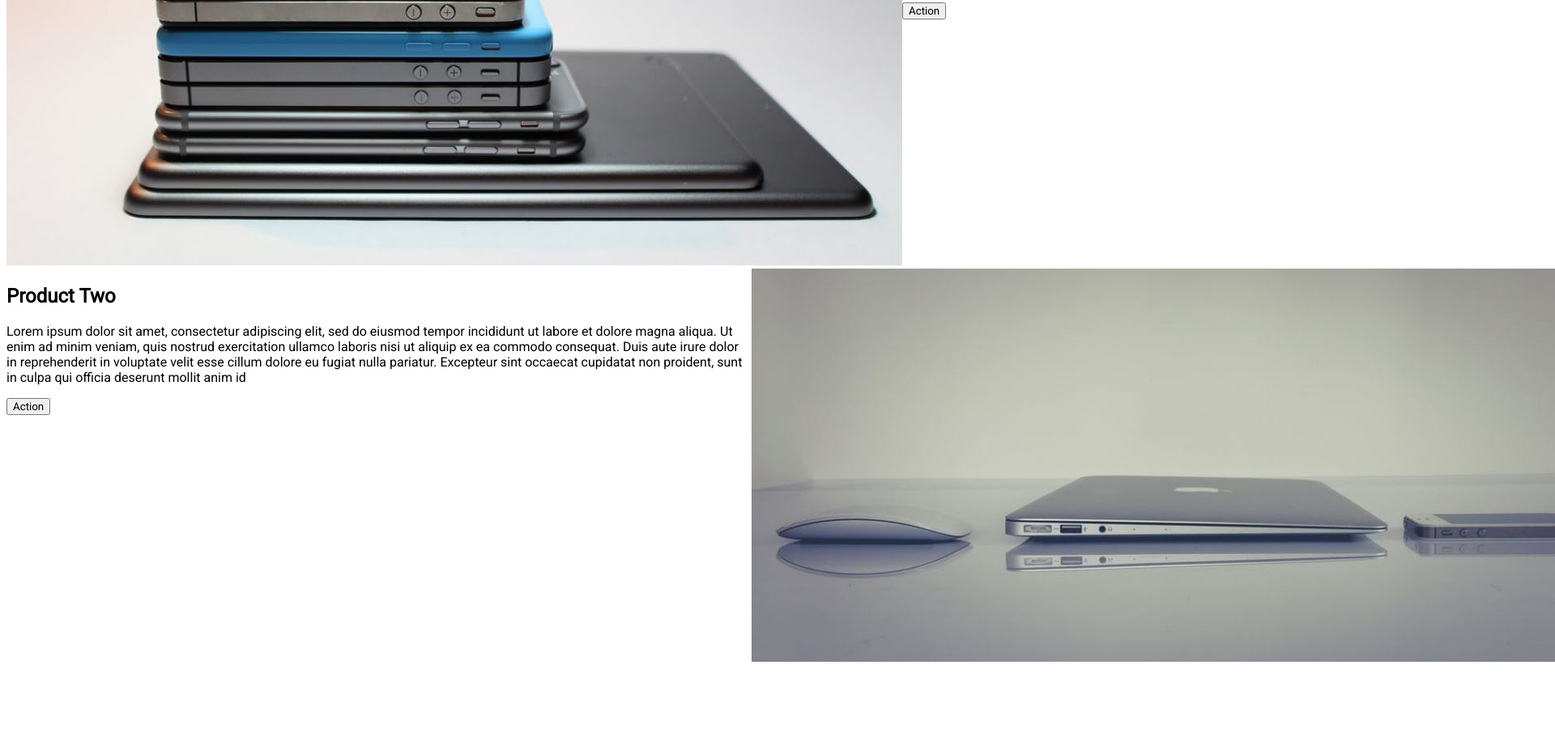
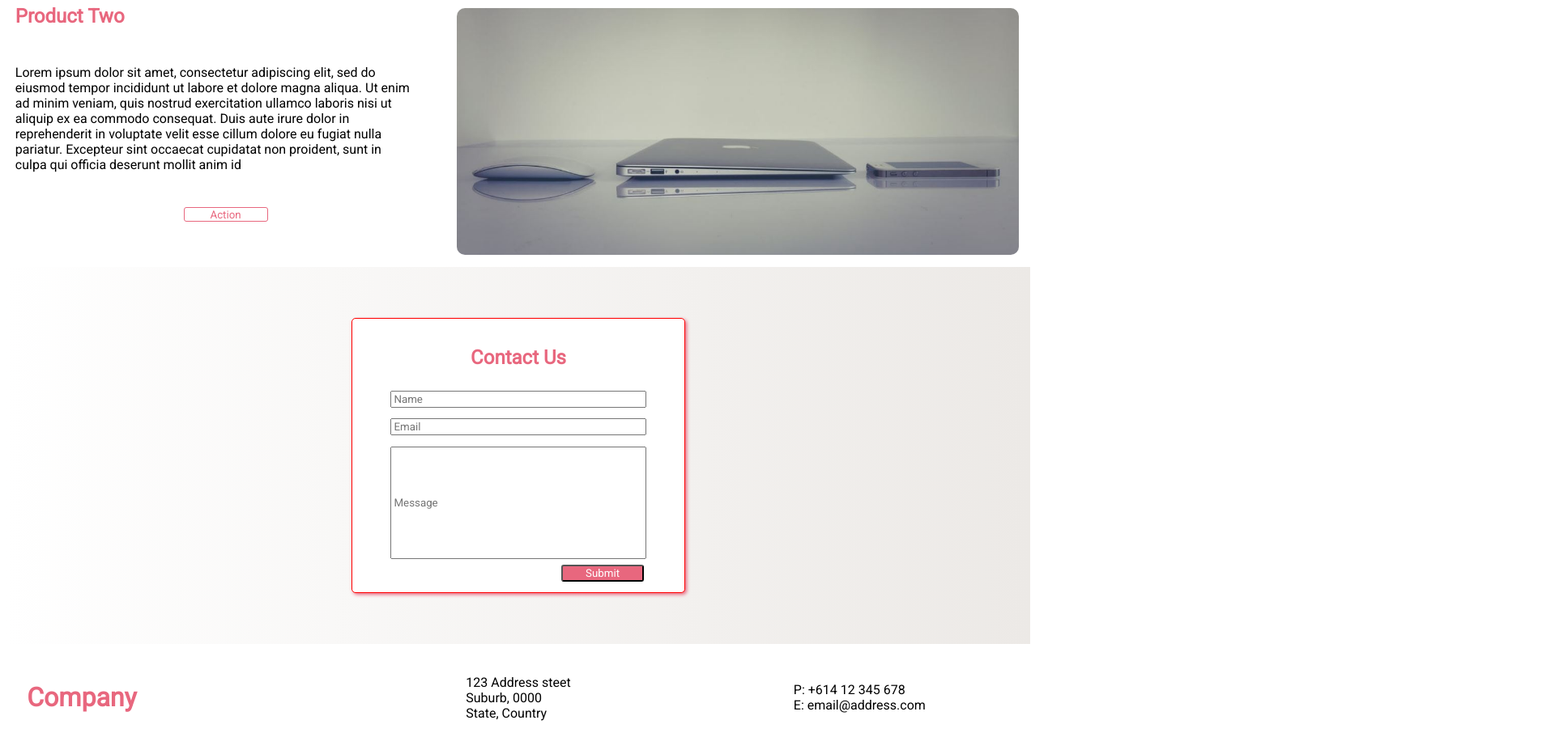
Before and after one commit to Adrian31/ninjadojo-project, a plain HTML site: page index.html in a window 1280 px wide. Shown: the part 1051-1983 px from the top of the page at 81% size, 1920 px wide, since content can reach past the window. Before the commit the page ends 1881 px from the top, so only its background shows below. Drawn offline with Linux system fonts and the light colour scheme.

Commit message:
Added contact form and footer

```diff
--- a/css/style.css
+++ b/css/style.css
@@ -200,3 +200,140 @@ a#menu svg{
   padding: 4px 0 0 0;
   margin: 2% 0 2% 0;
 }
+/*
+*
+* Products
+*
+*/
+
+img{
+  max-width: 100%;
+  height: auto;
+  display: flex;
+}
+
+.product-one-img{
+  padding: 2%;
+}
+
+.product-two-img{
+  padding: 2%;
+}
+.product-image{
+  border-radius: 10px;
+}
+
+.product-one-info {
+  padding: 2%;
+}
+
+.product-two-info {
+  padding: 2%;
+}
+
+.product-info{
+  padding: 5% 5% 5% 0;
+}
+.product-two-info {
+  padding: 2%;
+}
+
+.product-title{
+  margin-top: 0;
+  color: #e8677e;
+}
+
+.action-button {
+  text-align: center;
+  width: 20%;
+  margin: 0 40% 0 40%;
+  margin-bottom: 0;
+  padding-bottom: 0;
+  border: 1px solid #e8677e;
+  border-radius: 3px;
+  color: #e8677e;
+  background-color: transparent;
+}
+
+/*
+*
+* Contact Us
+*
+*/
+.contact-title{
+  color: #e8677e;
+  margin-top: 0;
+}
+.contact-us {
+  text-align: center;
+  background: #ECE9E6;  /* fallback for old browsers */
+  background: -webkit-linear-gradient(to right, #FFFFFF, #ECE9E6);  /* Chrome 10-25, Safari 5.1-6 */
+  background: linear-gradient(to right, #FFFFFF, #ECE9E6); /* W3C, IE 10+/ Edge, Firefox 16+, Chrome 26+, Opera 12+, Safari 7+ */
+  padding: 5%;
+}
+
+.contact-form{
+  background-color: white;
+  border: .5px solid red;
+  border-radius: 5px;
+  width: 30%;
+  margin: auto;
+  box-shadow: 2px 2px 4px #e8677e;
+  padding: 3%;
+}
+.input-name{
+  width: 90%;
+  margin: auto;
+  margin: 2%;
+}
+.input-email{
+  width: 90%;
+  margin: auto;
+  margin: 2%;
+}
+.input-message{
+  width: 90%;
+  margin: 2%;
+  height: 10em;
+}
+
+.contact-button{
+  float: right;
+  margin-right: 4.5%;
+  width: 30%;
+  color: white;
+  background-color: #e8677e;
+  border-color: 1px solid #e8677e;
+  border-radius: 3px;
+}
+/*
+*
+* Footer
+*
+*/
+.footer{
+  width: 100%;
+  display: flex;
+}
+.footer > * {
+  padding: 2%;
+}
+.contact-logo{
+    width: 33.33%;
+    color: #e8677e
+}
+.contact-address{
+  width: 33.33%;
+  margin: auto;
+  display: flex;
+  flex-direction: column;
+  align-items: center;
+}
+.contact-details{
+  width: 33.33%;
+  display: flex;
+  margin: auto;
+  flex-direction: column;
+  align-items: center;
+
+}
--- a/index.html
+++ b/index.html
@@ -103,6 +103,31 @@
   <img class="product-image" src="images/product_two.JPG" alt="An image of a product">
 </div>
 
+<div class="contact-us">
+
+  <div class="contact-form">
+    <h2 class="contact-title">Contact Us</h2>
+    <form action="/action_page.php" method="get" name="myForm">
+    <input class="input-name" type="text" name="" placeholder="Name"/>
+    <input class="input-email" type="text" email="" placeholder="Email"/>
+    <input class="input-message" type="text" message="" placeholder="Message"/>
+
+    <input type="button" onclick="formSubmit()" value="Submit" class="contact-button">
+    </form>
+  </div>
+</div>
+
+<footer class="footer">
+  <h1 class="contact-logo">Company</h1>
+  <p class="contact-address">123 Address steet<br>
+     Suburb, 0000<br>
+    State, Country
+  </p>
+  <p class="contact-details">P: +614 12 345 678<br>
+     E: email@address.com
+  </p>
+</footer>
+
   </div>
     <script>
     /*
```
